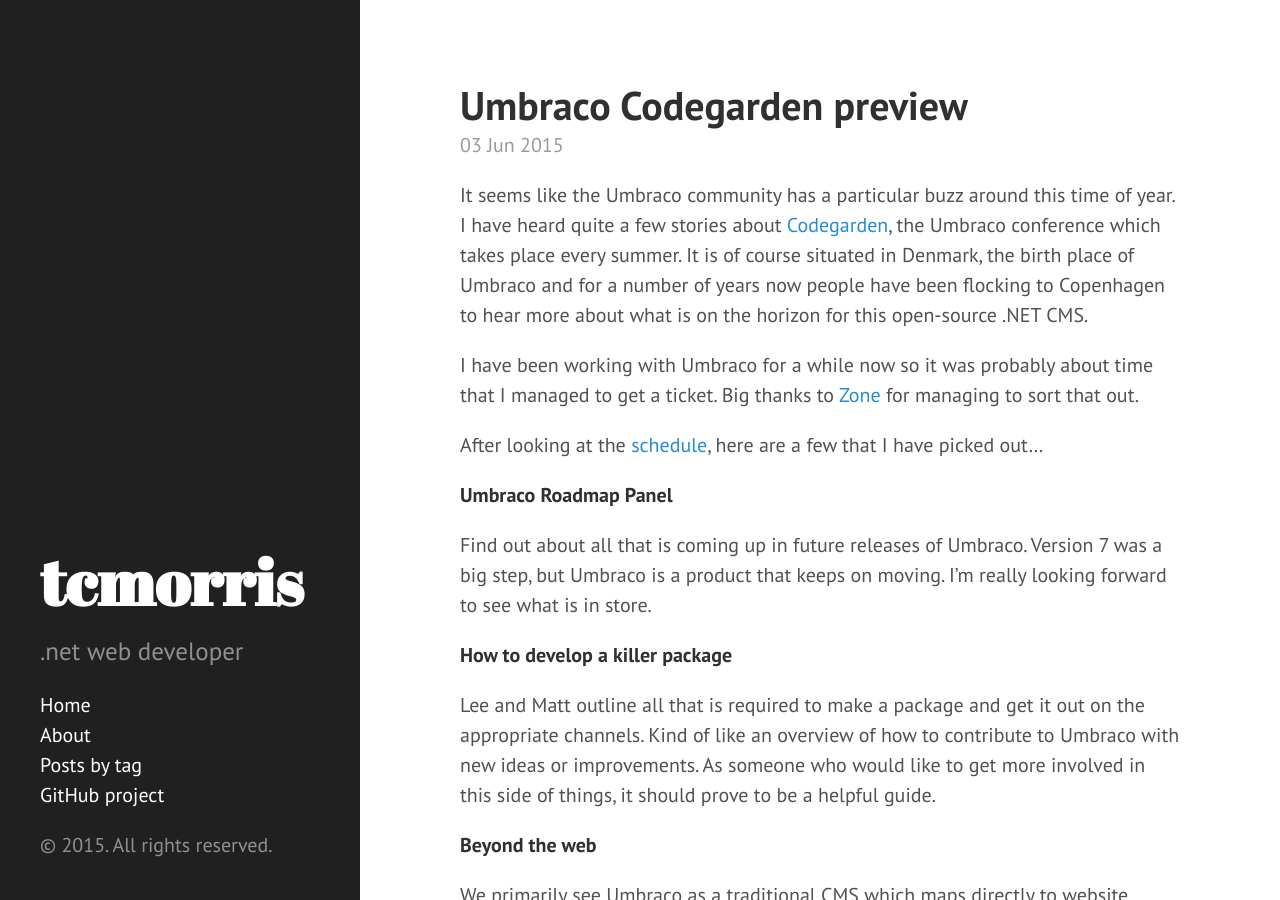
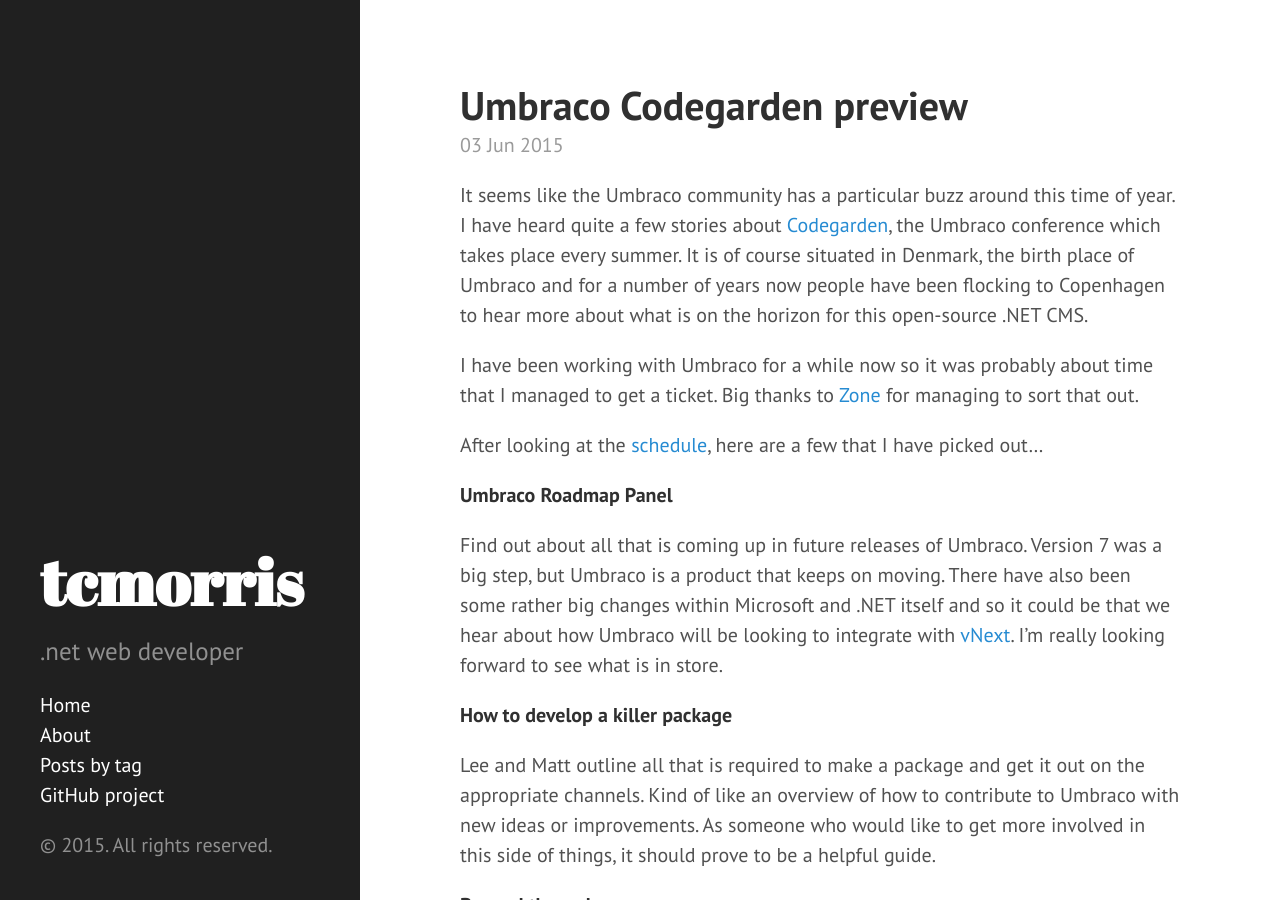
Before and after one commit to tcmorris/tcmorris.github.io, a Jekyll site: the page built from _posts/2015-06-03-codegarden15-preview.md, in a window 1280 px wide and 900 px high. Built offline with Jekyll 4.4.1, drawn with Linux system fonts in a browser that asks for light colours; Markdown is read by kramdown in place of the engine named in the settings.

Commit message:
Add some more details about umbraco roadmap

```diff
--- a/_posts/2015-06-03-codegarden15-preview.md
+++ b/_posts/2015-06-03-codegarden15-preview.md
@@ -14,7 +14,7 @@
 
 **Umbraco Roadmap Panel**
 
-Find out about all that is coming up in future releases of Umbraco. Version 7 was a big step, but Umbraco is a product that keeps on moving. I'm really looking forward to see what is in store.
+Find out about all that is coming up in future releases of Umbraco. Version 7 was a big step, but Umbraco is a product that keeps on moving. There have also been some rather big changes within Microsoft and .NET itself and so it could be that we hear about how Umbraco will be looking to integrate with [vNext](https://github.com/aspnet/home). I'm really looking forward to see what is in store.
 
 **How to develop a killer package**
 
```
